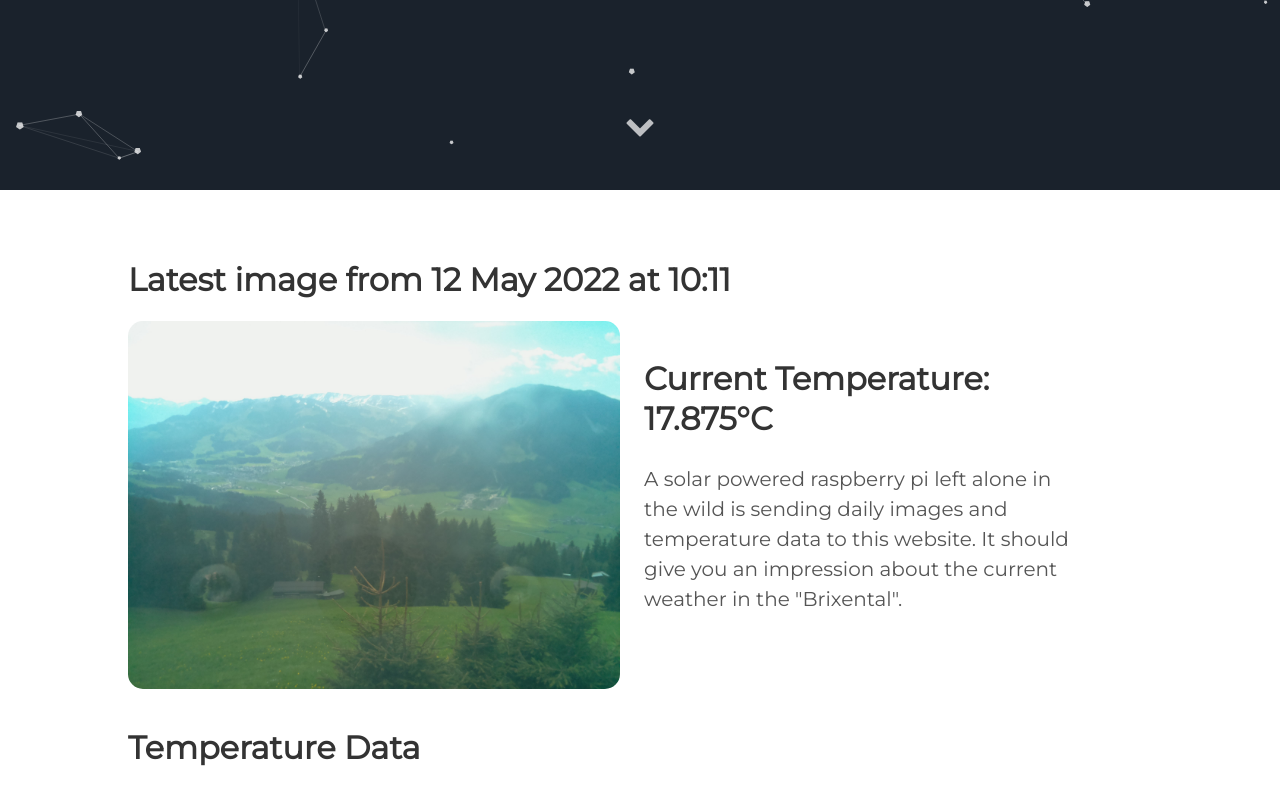
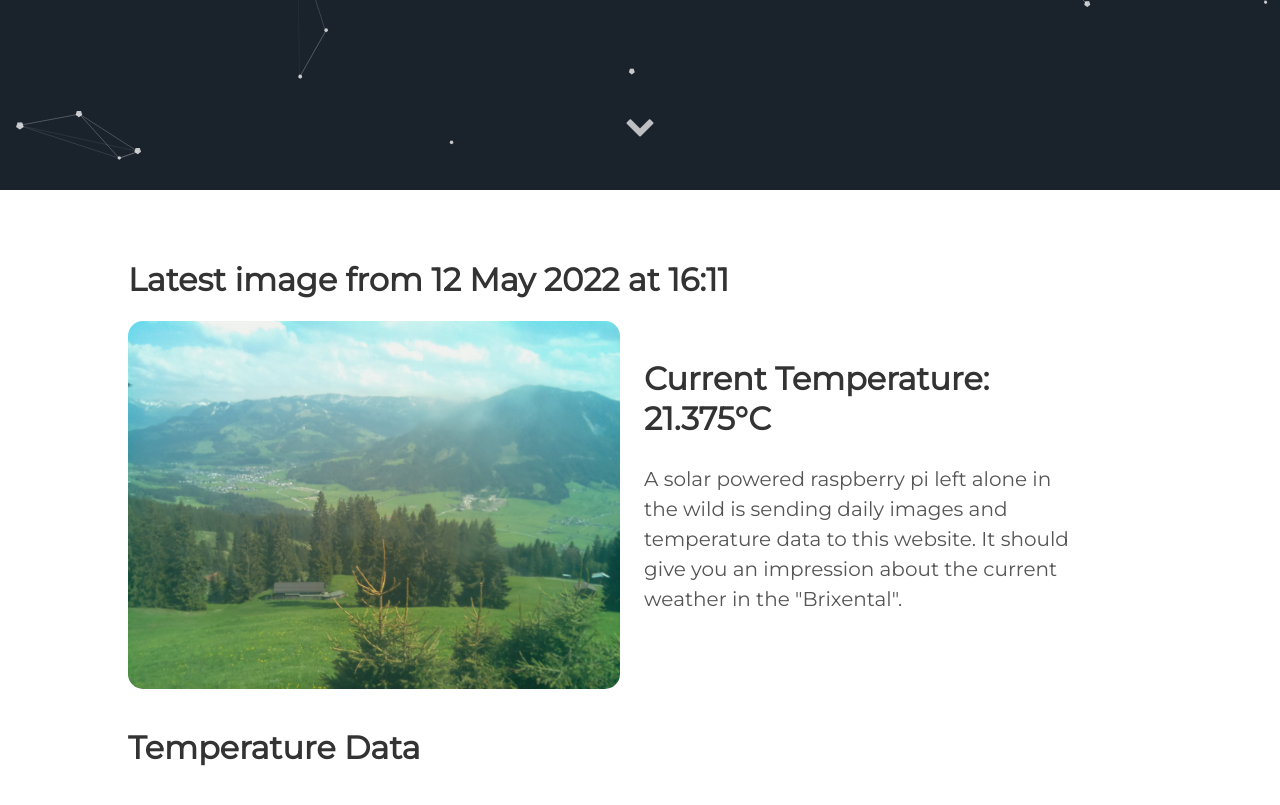
Before and after one commit to vektorious/vektorious.github.io, a Jekyll site: the page built from resources/huette.md, in a window 1280 px wide and 900 px high, scrolled down 710 px. Shown: the top 805 px of the window. Built offline with Jekyll 4.4.1, drawn with Linux system fonts in a browser that asks for light colours.

Commit message:
I'm a bot beep boop

```diff
--- a/resources/huette.md
+++ b/resources/huette.md
@@ -6,13 +6,13 @@ image: '/assets/img/'
 description: 'Live image from the Austrian alps'
 twitter_text: ' '
 ---
-## Latest image from 12 May 2022 at 10:11
+## Latest image from 12 May 2022 at 16:11
 <div class="huette">
   <div class="huette-image">
     <img src="{{ "/assets/img/huette.jpg" | prepend: site.baseurl }}">
   </div>
   <div class="huette-text">
-        <h2>Current Temperature: 17.875°C</h2>
+        <h2>Current Temperature: 21.375°C</h2>
         <p>A solar powered raspberry pi left alone in the wild is sending daily images and temperature data to this website. It should give you an impression about the current weather in the "Brixental".</p>
 
   </div>
```
Also changed, not shown: rpi-script/2022-05-12_160932.txt (renamed from rpi-script/2022-05-12_100935.txt, +6 -5 lines), rpi-script/huette.md (+2 -2 lines), assets/img/huette.jpg, assets/img/temp_plot.png, rpi-script/temp_plot.png, 1 other file.
